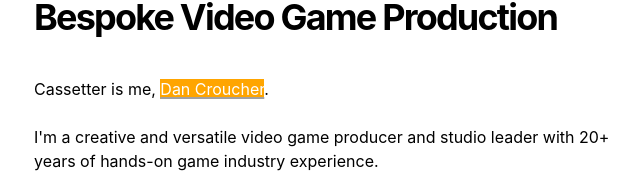
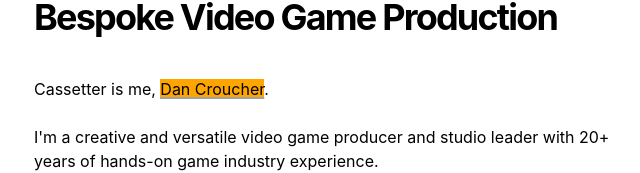
Before and after one commit to dancroucher/cassetter, a Next.js app: page / in a window 1280 px wide. In both pictures the pointer is over the link "Dan Croucher". Shown: the part 165-338 px from the top of the page, without its empty margins (318-958 px from the left). Built offline with nearby package versions, Linux system fonts and the light colour scheme.

Commit message:
Update global.css

```diff
--- a/app/global.css
+++ b/app/global.css
@@ -49,12 +49,12 @@ html {
 
 .prose a {
   @apply underline transition-all decoration-neutral-400 dark:decoration-neutral-600 underline-offset-2 decoration-[0.1em];
-  transition: background-color 0.3s ease;
+  transition: background-color 0.75s ease;
 }
 
 .prose a:hover {
   background-color: orange;
-  color: white;
+  color: black;
 }
 
 .prose .anchor:after {
```
